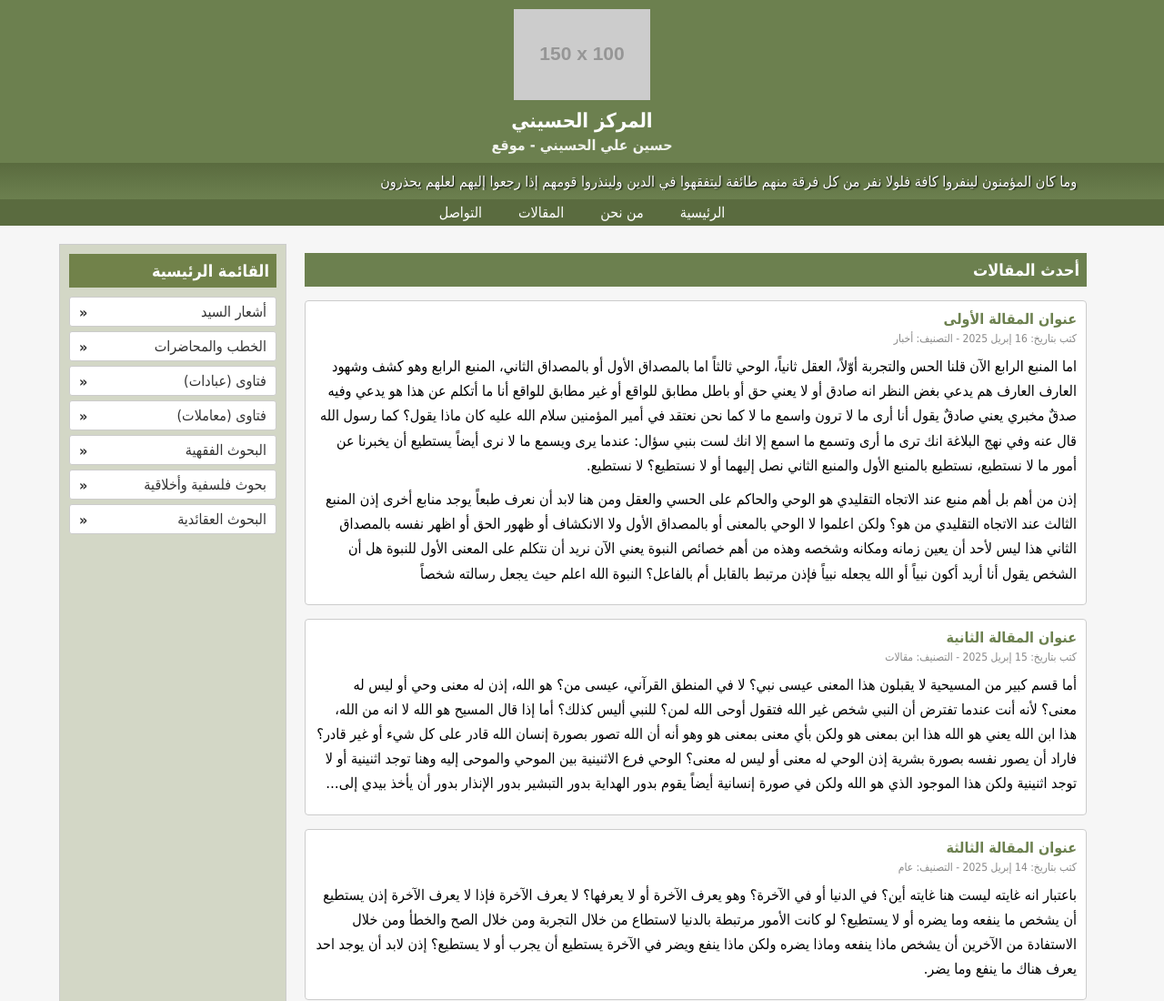
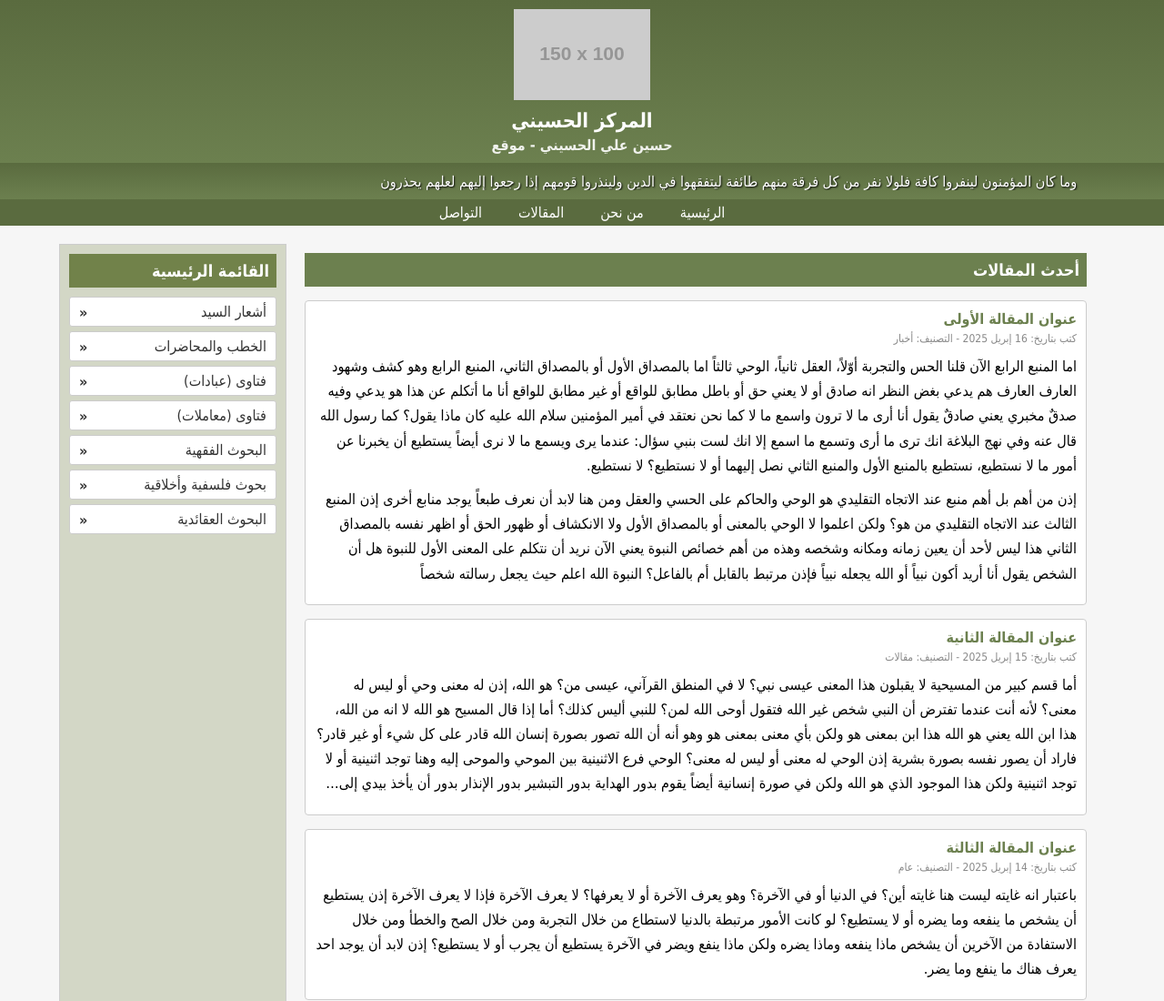
Before and after one commit to ahmadskassir/test2, a plain HTML site: page index.html in a window 1280 px wide. Shown: the top 1100 px of the page at 91% size. Drawn offline with Linux system fonts and the light colour scheme; placeholder pictures from the web are drawn by us.

Commit message:
Update index.html
adjust header color
background: linear-gradient(to bottom, #5a6b3f, #6c804f);

```diff
--- a/index.html
+++ b/index.html
@@ -18,7 +18,8 @@
 
     /* الرأس (الهيدر) */
     header {
-      background-color: #6c804f; /* لون أخضر مشابه */
+      /*background-color: #6c804f; /* لون أخضر مشابه */
+      background: linear-gradient(to bottom, #5a6b3f, #6c804f);
       padding: 10px 20px;
       text-align: center;
       color: #fff;
```
